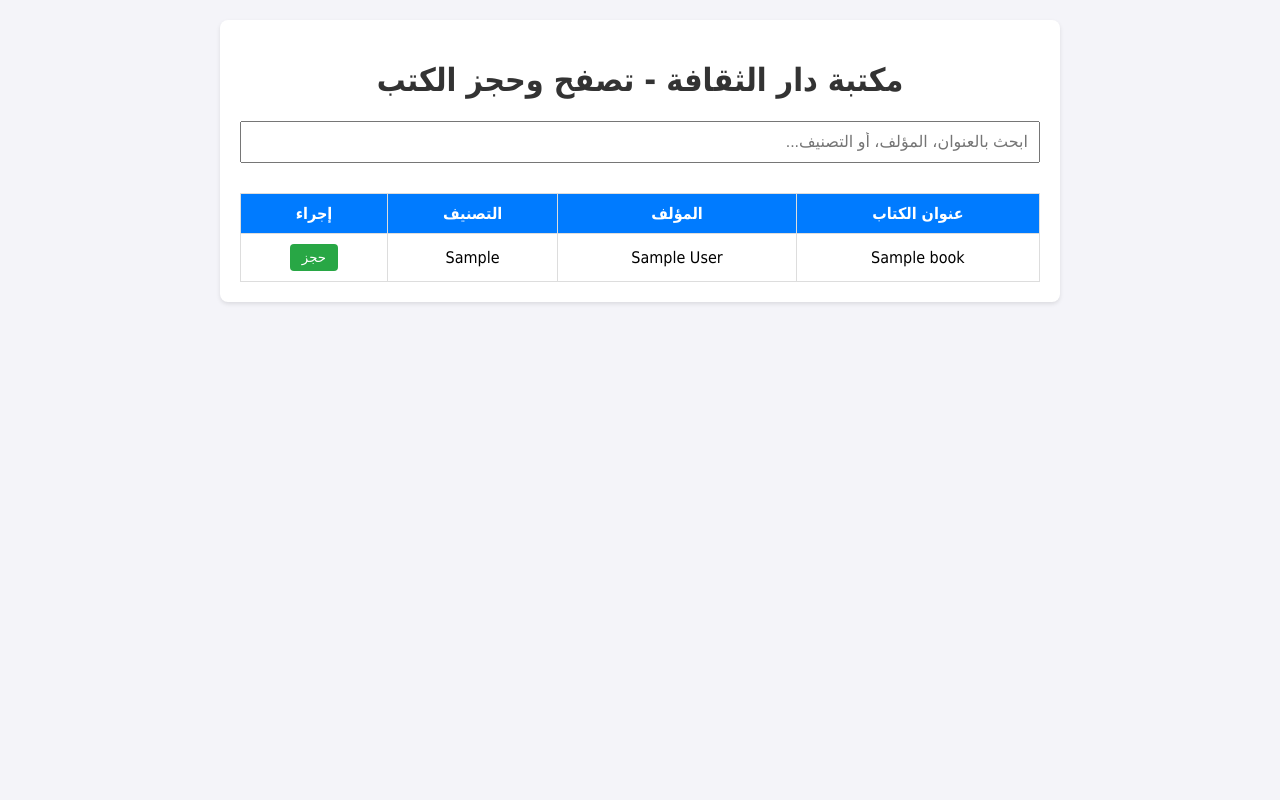
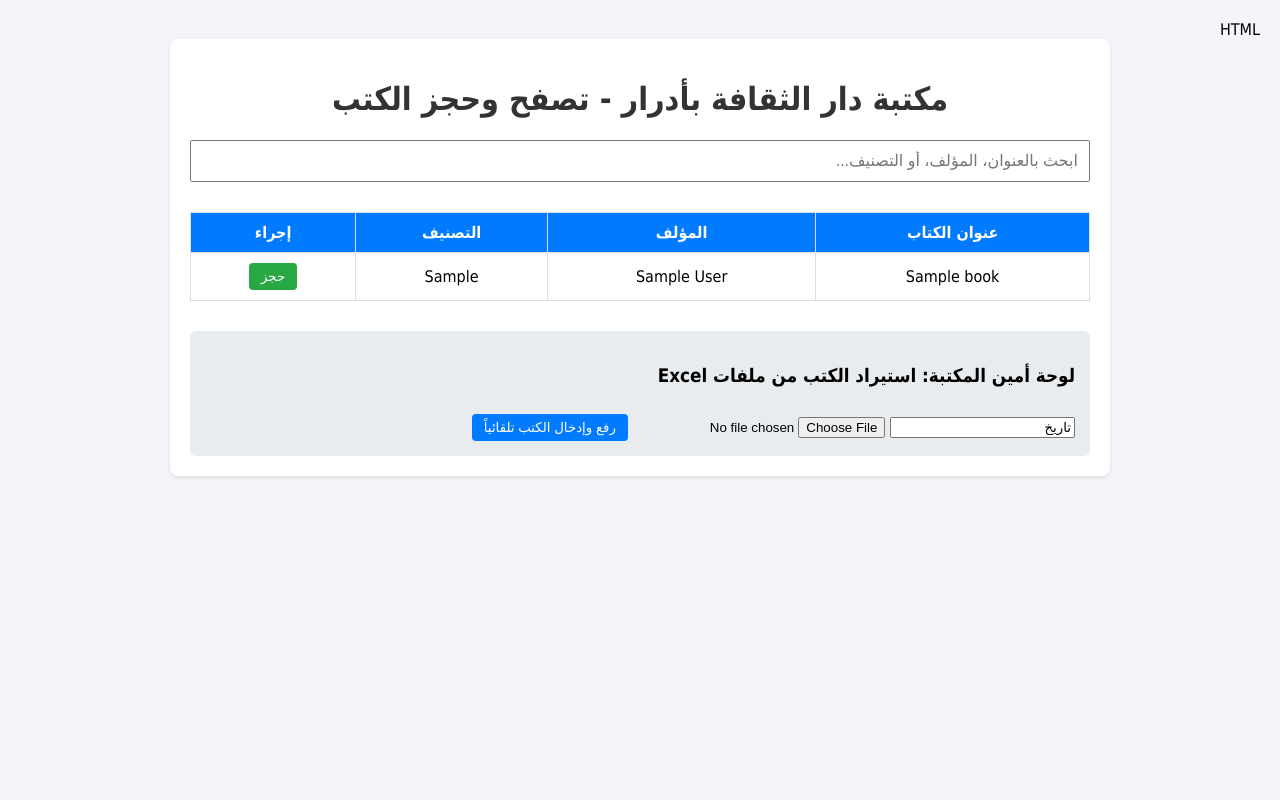
Before and after one commit to fourssan-design/libmca, a FastAPI app: page / in a window 1280 px wide. Run offline with FastAPI, Linux system fonts and the light colour scheme; tables that the repository leaves empty hold one stand-in row (values such as "Sample post").

Commit message:
Update title and container width in index.html

```diff
--- a/templates/index.html
+++ b/templates/index.html
@@ -1,11 +1,12 @@
+HTML
 <!DOCTYPE html>
 <html lang="ar" dir="rtl">
 <head>
     <meta charset="UTF-8">
-    <title>مكتبة دار الثقافة - حجز الكتب</title>
+    <title>مكتبة دار الثقافة بأدرار - حجز الكتب</title>
     <style>
         body { font-family: Tahoma, sans-serif; background-color: #f4f4f9; margin: 0; padding: 20px; }
-        .container { max-width: 800px; margin: auto; background: white; padding: 20px; border-radius: 8px; box-shadow: 0 2px 4px rgba(0,0,0,0.1); }
+        .container { max-width: 900px; margin: auto; background: white; padding: 20px; border-radius: 8px; box-shadow: 0 2px 4px rgba(0,0,0,0.1); }
         h1 { color: #333; text-align: center; }
         .search-box { width: 100%; padding: 10px; font-size: 16px; margin-bottom: 20px; box-sizing: border-box; }
         table { width: 100%; border-collapse: collapse; margin-top: 10px; }
@@ -13,6 +14,7 @@
         th { background-color: #007bff; color: white; }
         button { background-color: #28a745; color: white; border: none; padding: 6px 12px; cursor: pointer; border-radius: 4px; }
         button:hover { background-color: #218838; }
+        .admin-section { margin-top: 30px; padding: 15px; background: #e9ecef; border-radius: 6px; }
         .modal { display: none; position: fixed; top: 0; left: 0; width: 100%; height: 100%; background: rgba(0,0,0,0.5); justify-content: center; align-items: center; }
         .modal-content { background: white; padding: 20px; border-radius: 8px; width: 300px; }
         .modal-content input { width: 100%; padding: 8px; margin: 10px 0; box-sizing: border-box; }
@@ -21,7 +23,7 @@
 <body>
 
 <div class="container">
-    <h1>مكتبة دار الثقافة - تصفح وحجز الكتب</h1>
+    <h1>مكتبة دار الثقافة بأدرار - تصفح وحجز الكتب</h1>
     <input type="text" id="searchInput" class="search-box" placeholder="ابحث بالعنوان، المؤلف، أو التصنيف..." onkeyup="searchBooks()">
 
     <table id="booksTable">
@@ -34,7 +36,6 @@
             </tr>
         </thead>
         <tbody id="booksBody">
-            <!-- سيتم تعبئتها ديناميكياً -->
             {% for book in books %}
             <tr>
                 <td>{{ book.title }}</td>
@@ -45,9 +46,17 @@
             {% endfor %}
         </tbody>
     </table>
+
+    <!-- قسم رفع ملفات إكسل للإدارة -->
+    <div class="admin-section">
+        <h3>لوحة أمين المكتبة: استيراد الكتب من ملفات Excel</h3>
+        <input type="text" id="catName" placeholder="اسم التصنيف (مثال: تاريخ الجزائر)" value="تاريخ">
+        <input type="file" id="excelFile" accept=".xls, .xlsx">
+        <button style="background-color: #007bff; margin-top: 10px;" onclick="uploadExcel()">رفع وإدخال الكتب تلقائياً</button>
+    </div>
 </div>
 
-<!-- نافذة منبثقة للحجز -->
+<!-- نافذة حجز الكتاب -->
 <div id="reserveModal" class="modal">
     <div class="modal-content">
         <h3 id="modalBookTitle">حجز الكتاب</h3>
@@ -95,7 +104,7 @@
         let resDate = document.getElementById('resDate').value;
 
         if(!userName || !resDate) {
-            alert('الرجاء إدخال الاسم التاريخ المطلوب');
+            alert('الرجاء إدخال الاسم والتاريخ المطلوب');
             return;
         }
 
@@ -113,8 +122,35 @@
         if(response.ok) {
             alert(result.message + '\nتاريخ الحجز: ' + result.date);
             closeModal();
+            searchBooks();
         } else {
             alert('حدث خطأ: ' + result.detail);
+        }
+    }
+
+    async function uploadExcel() {
+        let fileInput = document.getElementById('excelFile');
+        let catName = document.getElementById('catName').value;
+
+        if(fileInput.files.length === 0) {
+            alert('الرجاء اختيار ملف Excel أولاً');
+            return;
+        }
+
+        let formData = new FormData();
+        formData.append('file', fileInput.files[0]);
+
+        let response = await fetch(`/api/upload-excel?category_name=${encodeURIComponent(catName)}`, {
+            method: 'POST',
+            body: formData
+        });
+
+        let result = await response.json();
+        if(response.ok && !result.error) {
+            alert(result.message);
+            searchBooks();
+        } else {
+            alert('حدث خطأ أثناء الرفع: ' + (result.error || 'خطأ غير معروف'));
         }
     }
 </script>
```
